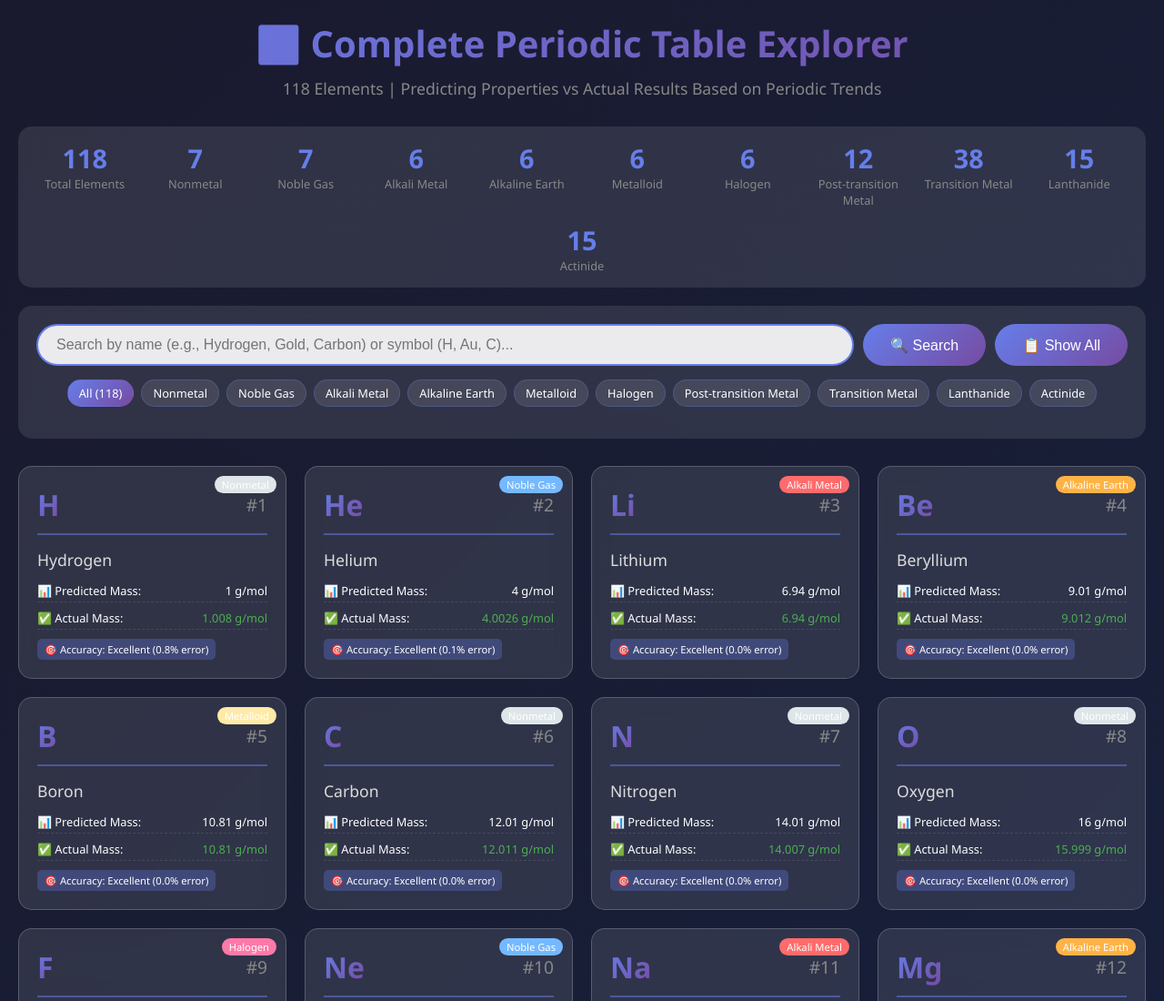
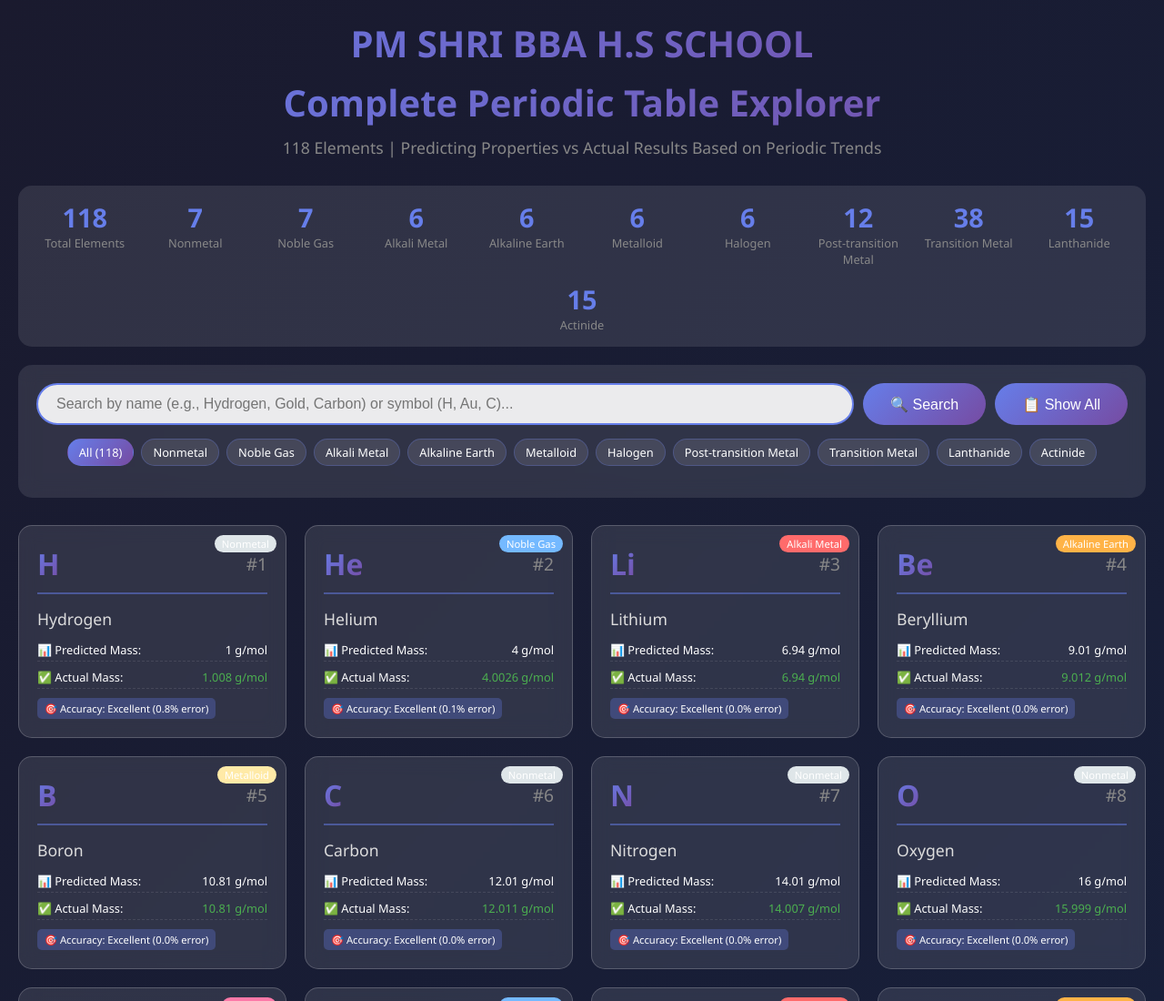
Before and after one commit to sibne719-ops/PM-Shri-BBAHSS, a plain HTML site: page index.html in a window 1280 px wide. Shown: the top 1100 px of the page at 91% size. Drawn offline with Linux system fonts and the light colour scheme.

Commit message:
Update index.html

```diff
--- a/index.html
+++ b/index.html
@@ -358,7 +358,8 @@
 </head>
 <body>
     <div class="container">
-        <h1>⚛️ Complete Periodic Table Explorer</h1>
+        <h1> PM SHRI BBA H.S SCHOOL</h1>
+        <h1> Complete Periodic Table Explorer</h1>
         <div class="subtitle">118 Elements | Predicting Properties vs Actual Results Based on Periodic Trends</div>
 
         <div class="stats-bar" id="statsBar"></div>
```
